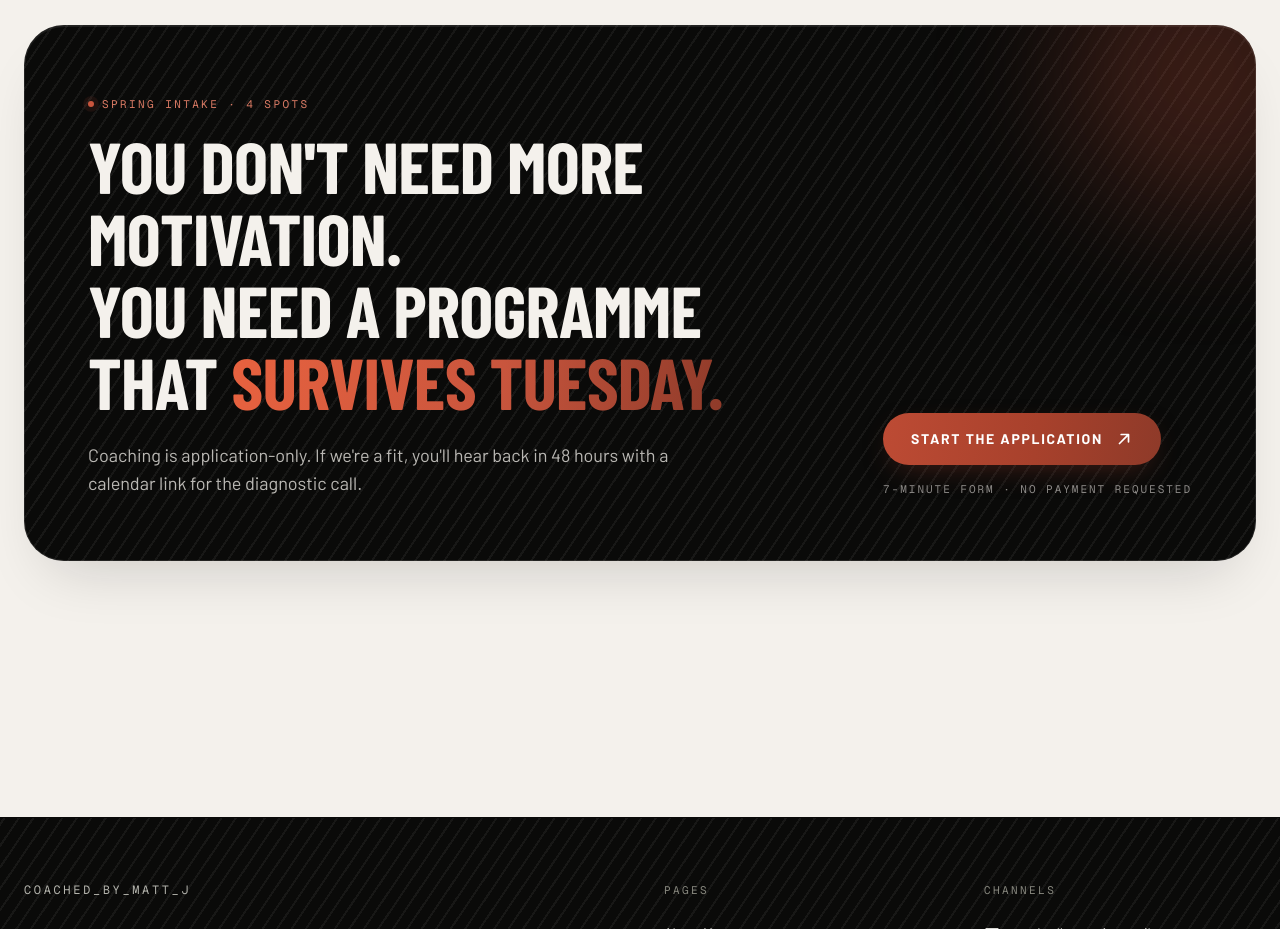
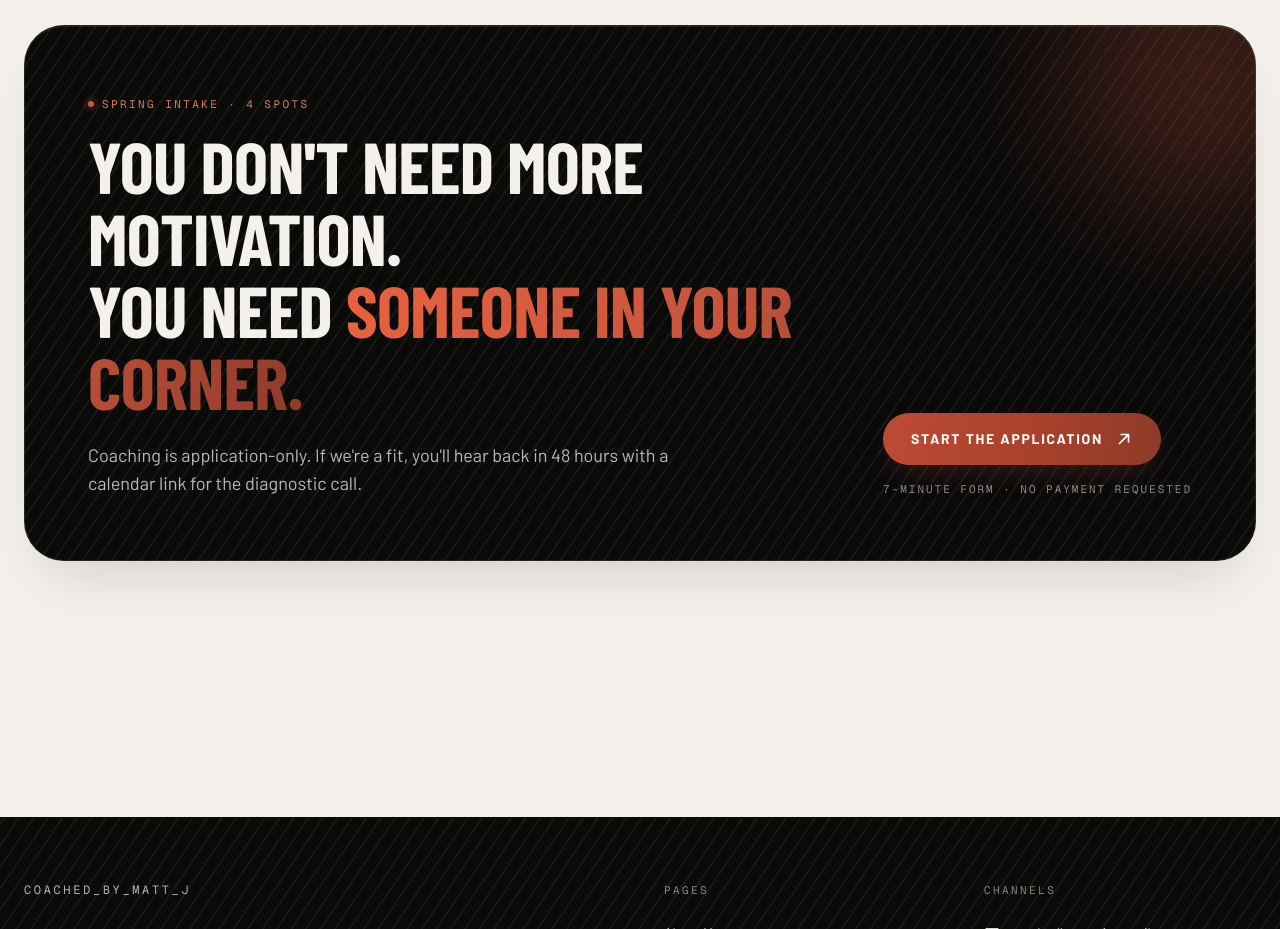
Before and after one commit to coachedbymattj/Matt-Coaching-Website-V2, a Next.js app: page / in a window 1280 px wide. Shown: the part 8960-9889 px from the top of the page. Built offline with nearby package versions, Linux system fonts and the light colour scheme; no server answers.

Commit message:
copy(cta): "someone in your corner" replaces "survives Tuesday"
Co-Authored-By: Claude Opus 4.7 (1M context) <noreply@anthropic.com>

```diff
--- a/app/components/home/Cta.tsx
+++ b/app/components/home/Cta.tsx
@@ -34,8 +34,8 @@ export function HomeCta() {
               <h2 className="mt-4 font-display text-5xl font-bold uppercase leading-[0.88] tracking-[-0.01em] md:text-7xl">
                 You don&apos;t need more motivation.
                 <br />
-                You need a programme that{" "}
-                <span className="text-ember-grad">survives Tuesday.</span>
+                You need{" "}
+                <span className="text-ember-grad">someone in your corner.</span>
               </h2>
               <p className="mt-6 max-w-[58ch] text-base leading-relaxed text-canvas/75 md:text-lg">
                 Coaching is application-only. If we&apos;re a fit, you&apos;ll
```
